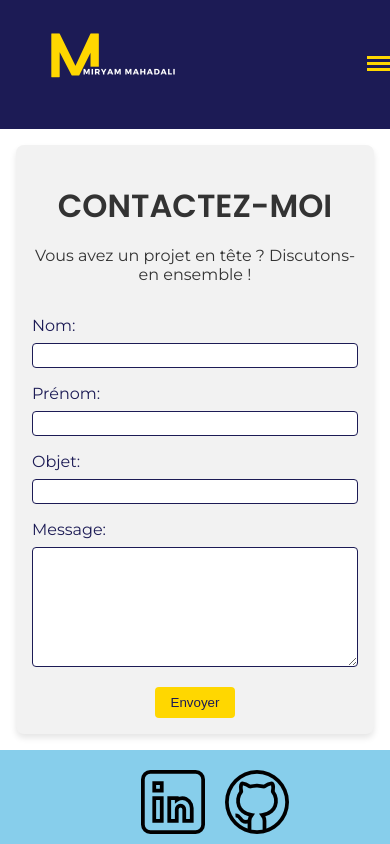
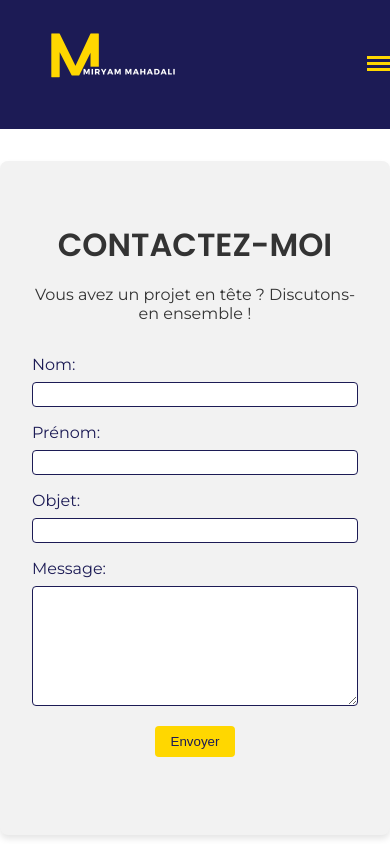
Before and after one commit to Mahadali-miryam/Projet-Portfolio, a Vue app: page /contact in a window 390 px wide. Shown: the top 844 px of the page. Built offline with nearby package versions, Linux system fonts and the light colour scheme; a web font is replaced by a local one.

Commit message:
fin de la modif css dans media queries

```diff
--- a/src/views/Contact.vue
+++ b/src/views/Contact.vue
@@ -143,8 +143,9 @@ button:hover {
 }
 @media (max-width: 768px) {
   .contact-form {
-    margin: 1rem;
-    padding: 1rem;
+    padding-bottom: 20%;
+    padding-top: 10%;
+
   }
   .contact-form button {
     display: block;
```
